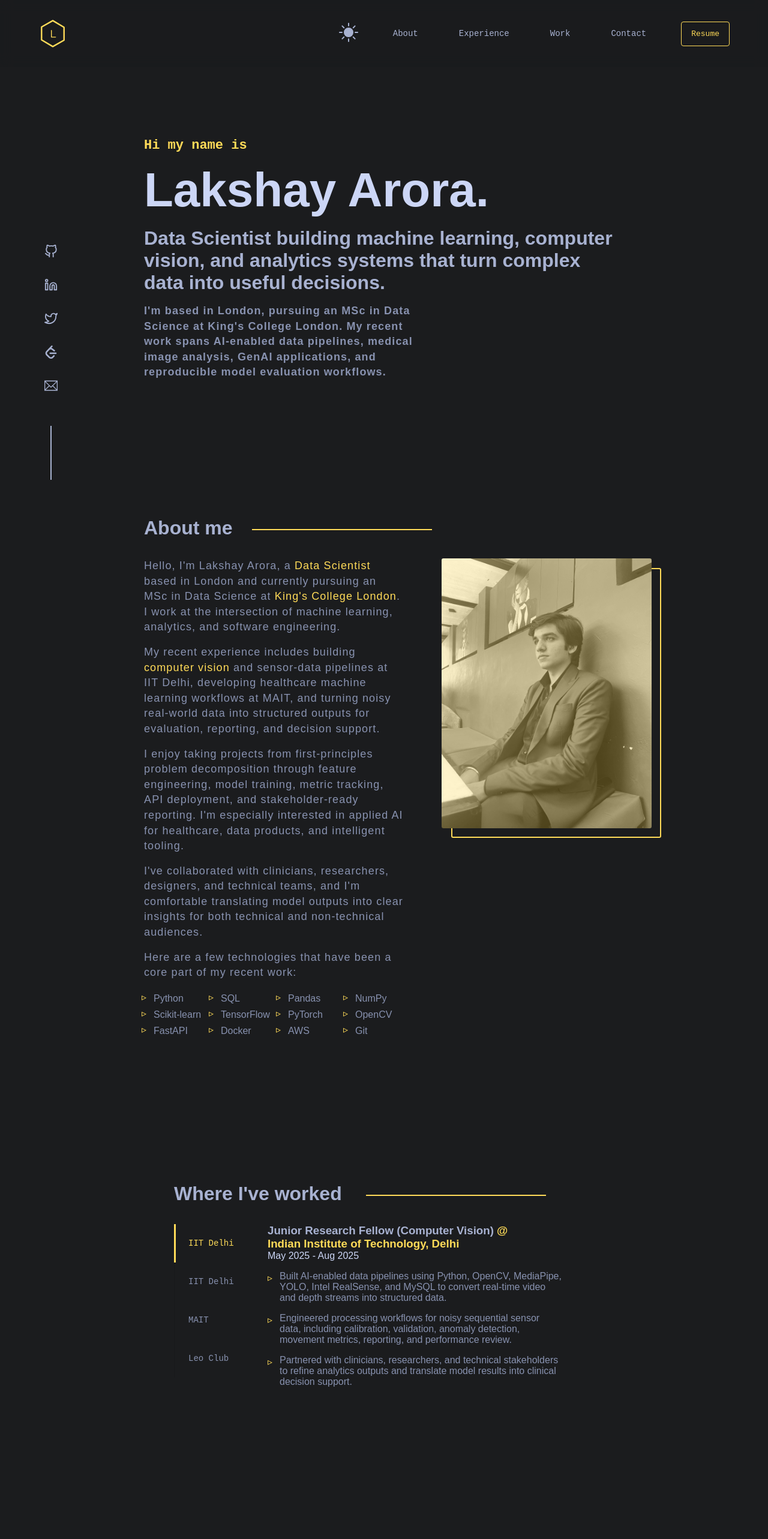
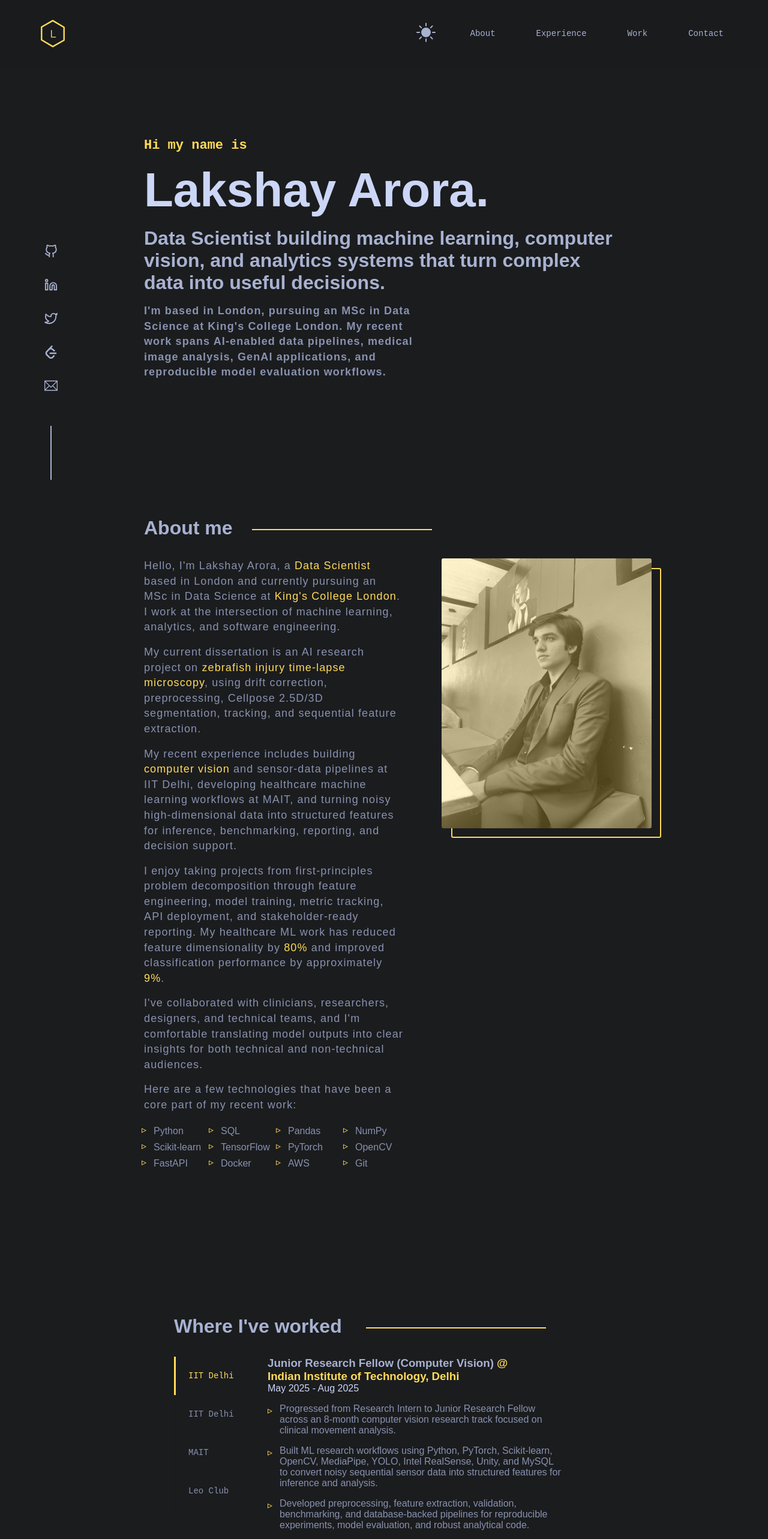
Before and after one commit to Lakshay-a/portfolio, a Next.js app: page / in a window 1280 px wide. Shown: the top 2566 px of the page at 60% size. Built offline with nearby package versions, Linux system fonts and the light colour scheme.

Commit message:
resume button removed, work exp updated

```diff
--- a/src/sections/About.js
+++ b/src/sections/About.js
@@ -24,10 +24,13 @@ function About() {
                     Hello, I&apos;m Lakshay Arora, a <span className="imp">Data Scientist</span> based in London and currently pursuing an MSc in Data Science at <span className="imp">King&apos;s College London</span>. I work at the intersection of machine learning, analytics, and software engineering.
                     </p>
                     <p className="about-grid-info-text">
-                    My recent experience includes building <span className="imp">computer vision</span> and sensor-data pipelines at IIT Delhi, developing healthcare machine learning workflows at MAIT, and turning noisy real-world data into structured outputs for evaluation, reporting, and decision support.
+                    My current dissertation is an AI research project on <span className="imp">zebrafish injury time-lapse microscopy</span>, using drift correction, preprocessing, Cellpose 2.5D/3D segmentation, tracking, and sequential feature extraction.
                     </p>
                     <p className="about-grid-info-text">
-                    I enjoy taking projects from first-principles problem decomposition through feature engineering, model training, metric tracking, API deployment, and stakeholder-ready reporting. I&apos;m especially interested in applied AI for healthcare, data products, and intelligent tooling.
+                    My recent experience includes building <span className="imp">computer vision</span> and sensor-data pipelines at IIT Delhi, developing healthcare machine learning workflows at MAIT, and turning noisy high-dimensional data into structured features for inference, benchmarking, reporting, and decision support.
+                    </p>
+                    <p className="about-grid-info-text">
+                    I enjoy taking projects from first-principles problem decomposition through feature engineering, model training, metric tracking, API deployment, and stakeholder-ready reporting. My healthcare ML work has reduced feature dimensionality by <span className="imp">80%</span> and improved classification performance by approximately <span className="imp">9%</span>.
                     </p>
                     <p className="about-grid-info-text">
                     I&apos;ve collaborated with clinicians, researchers, designers, and technical teams, and I&apos;m comfortable translating model outputs into clear insights for both technical and non-technical audiences.
--- a/src/sections/Experience.js
+++ b/src/sections/Experience.js
@@ -21,9 +21,10 @@ function Experience() {
             start: 'May 2025',
             end: 'Aug 2025',
             shortDescription: [
-                "Built AI-enabled data pipelines using Python, OpenCV, MediaPipe, YOLO, Intel RealSense, and MySQL to convert real-time video and depth streams into structured data.",
-                "Engineered processing workflows for noisy sequential sensor data, including calibration, validation, anomaly detection, movement metrics, reporting, and performance review.",
-                "Partnered with clinicians, researchers, and technical stakeholders to refine analytics outputs and translate model results into clinical decision support.",
+                "Progressed from Research Intern to Junior Research Fellow across an 8-month computer vision research track focused on clinical movement analysis.",
+                "Built ML research workflows using Python, PyTorch, Scikit-learn, OpenCV, MediaPipe, YOLO, Intel RealSense, Unity, and MySQL to convert noisy sequential sensor data into structured features for inference and analysis.",
+                "Developed preprocessing, feature extraction, validation, benchmarking, and database-backed pipelines for reproducible experiments, model evaluation, and robust analytical code.",
+                "Tested outputs with 25 subjects, mentored two summer interns, and communicated model assumptions, performance trade-offs, limitations, and recommendations to physiotherapists, clinicians, researchers, and technical stakeholders.",
             ],
         },
         {
@@ -34,8 +35,8 @@ function Experience() {
             start: 'Dec 2024',
             end: 'Apr 2025',
             shortDescription: [
-                "Supported computer vision research by developing video and depth-data processing workflows for movement analysis.",
-                "Worked across experimentation, data validation, metric extraction, and reporting to make model outputs easier to evaluate and interpret.",
+                "Supported 5 months of computer vision research by developing video and depth-data workflows for movement analysis, data validation, metric extraction, and reporting.",
+                "Worked across experimentation and model-output interpretation to make noisy clinical sensor data easier to evaluate and explain.",
             ],
         },
         {
@@ -46,9 +47,9 @@ function Experience() {
             start: 'Sep 2023',
             end: 'Sep 2024',
             shortDescription: [
-                "Developed machine learning and analytics pipelines using Python, TensorFlow, Keras, Scikit-learn, Pandas, NumPy, and OpenCV.",
-                "Applied feature engineering and PSO-GA optimisation to healthcare datasets, reducing feature dimensionality by 80% and improving classification performance by approximately 9%.",
-                "Built reproducible workflows for model comparison, metric tracking, performance evaluation, and analytical reporting.",
+                "Researched statistical modelling, applied ML, classification, deep learning, model evaluation, and optimisation workflows across a 12-month research assistantship.",
+                "Used Python, TensorFlow, Keras, Scikit-learn, Pandas, NumPy, and OpenCV to work with complex, high-dimensional healthcare datasets.",
+                "Applied Particle Swarm Optimisation and Genetic Algorithms for feature selection, hyperparameter search, and dimensionality reduction, reducing features by 80% and improving model performance by approximately 9%.",
             ],
         },
         {
--- a/src/sections/Navbar.js
+++ b/src/sections/Navbar.js
@@ -1,8 +1,7 @@
 "use client";
-import React, { useEffect, useState } from 'react'
+import React, { useEffect, useRef, useState } from 'react'
 import Link from "next/link"
 import Logo from '@/components/Logo'
-import Button from '@/components/Button';
 import { BsMoonStarsFill, BsSunFill } from 'react-icons/bs';
 import { GiHamburgerMenu } from 'react-icons/gi';
 import { CgClose } from 'react-icons/cg';
@@ -18,7 +17,7 @@ function Navbar() {
     ];
 
     const [isLightMode, setIsLightMode] = useState(false);
-    const [prevScrollPos, setPrevScrollPos] = useState(0);
+    const prevScrollPos = useRef(0);
     const [visible, setVisible] = useState(true);
     const [hamburgerOpen, setHamburgerOpen] = useState(false);
 
@@ -26,26 +25,26 @@ function Navbar() {
         position: 'fixed',
     }
 
-    const handleScroll = () => {
-        if (hamburgerOpen) return;
-        const currentScrollPos = window.scrollY;
-
-        setVisible((prevScrollPos > currentScrollPos) || currentScrollPos < 10);
-
-        setPrevScrollPos(currentScrollPos);
-    };
-
     const toggleTheme = () => {
         setIsLightMode(!isLightMode);
         document.documentElement.classList.toggle('light');
     }
 
     useEffect(() => {
+        const handleScroll = () => {
+            if (hamburgerOpen) return;
+            const currentScrollPos = window.scrollY;
+
+            setVisible((prevScrollPos.current > currentScrollPos) || currentScrollPos < 10);
+
+            prevScrollPos.current = currentScrollPos;
+        };
+
         window.addEventListener('scroll', handleScroll);
 
         return () => window.removeEventListener('scroll', handleScroll);
 
-    }, [prevScrollPos, visible]);
+    }, [hamburgerOpen]);
 
     useEffect(() => {
         const links = document.querySelectorAll('.nav-items-list-item-link');
@@ -156,18 +155,6 @@ function Navbar() {
                                 </motion.li>
                             ))}
                         </ul>
-                        <motion.div
-                            className="nav-items-button"
-                            initial={{ opacity: 0, y: -25 }}
-                            animate={{ opacity: 1, y: 0 }}
-                            transition={{
-                                duration: 0.3,
-                                ease: "easeInOut",
-                                delay: 0.7
-                            }}
-                        >
-                            <Button text="Resume" link="/resume.pdf" />
-                        </motion.div>
                     </div>
                 </div>
             </div>
```
Also changed, not shown: 1 other file (tests, documents, lock files or other folders).
